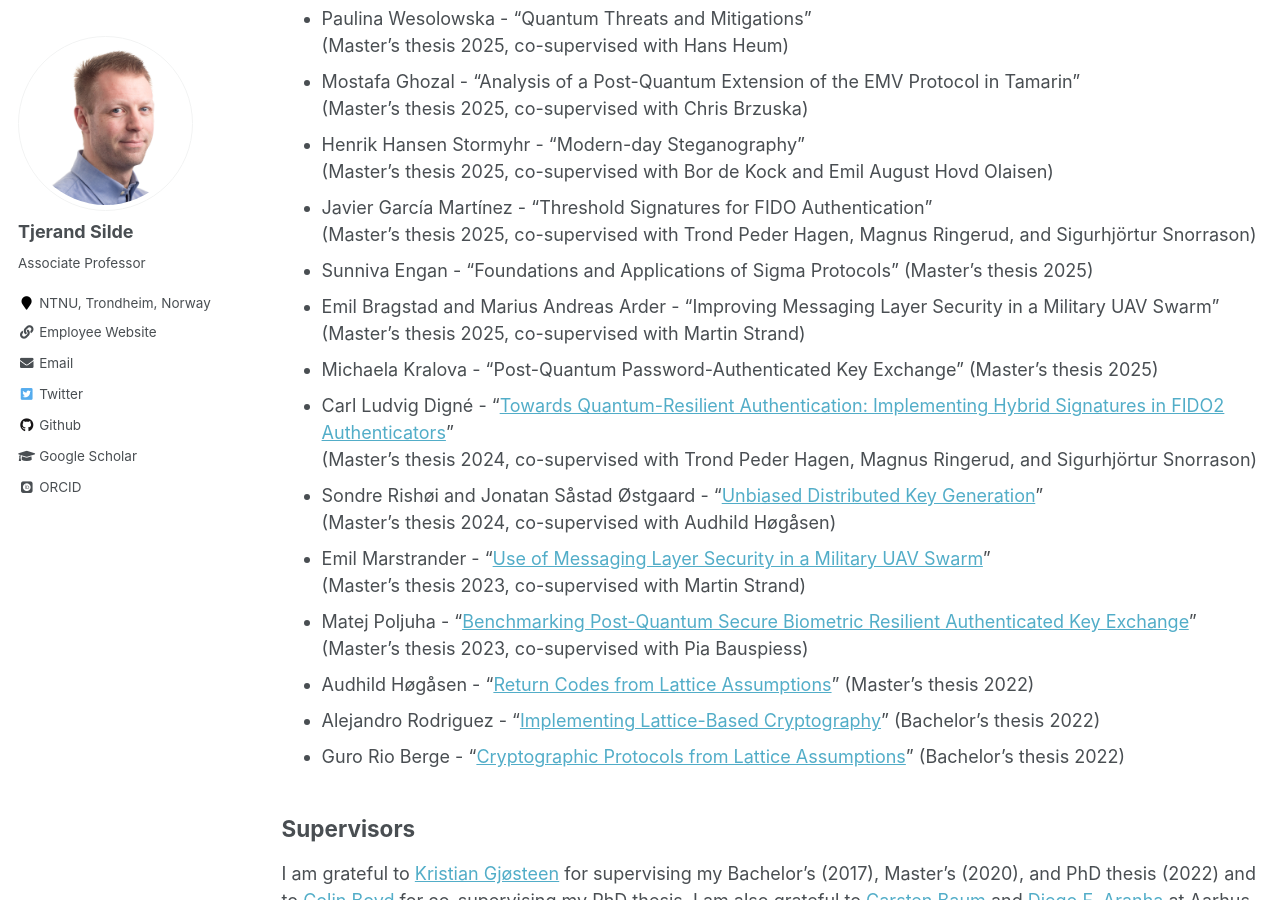
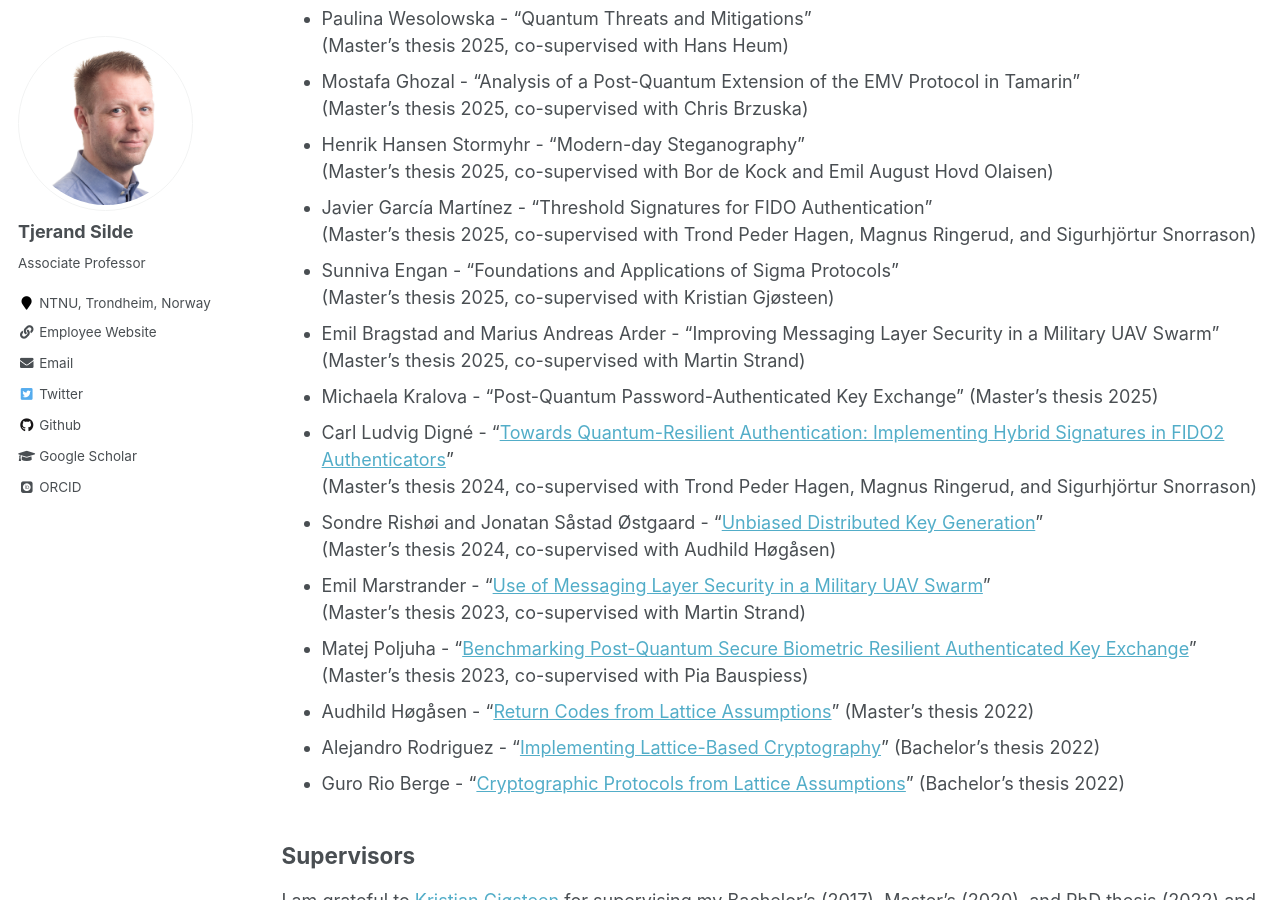
Before and after one commit to tjesi/tjesi.github.io, a Jekyll site: the page built from _pages/people.md, in a window 1280 px wide and 900 px high, scrolled down 645 px. Built offline with Jekyll 4.4.1, drawn with Linux system fonts in a browser that asks for light colours; some web fonts are replaced.

Commit message:
Update people.md

```diff
--- a/_pages/people.md
+++ b/_pages/people.md
@@ -29,7 +29,8 @@ author_profile: true
 (Master's thesis 2025, co-supervised with Bor de Kock and Emil August Hovd Olaisen)
 - Javier García Martínez - "Threshold Signatures for FIDO Authentication"
 (Master's thesis 2025, co-supervised with Trond Peder Hagen, Magnus Ringerud, and Sigurhjörtur Snorrason)
-- Sunniva Engan - "Foundations and Applications of Sigma Protocols" (Master's thesis 2025)
+- Sunniva Engan - "Foundations and Applications of Sigma Protocols"
+(Master's thesis 2025, co-supervised with Kristian Gjøsteen)
 - Emil Bragstad and Marius Andreas Arder - "Improving Messaging Layer Security in a Military UAV Swarm"
 (Master's thesis 2025, co-supervised with Martin Strand)
 - Michaela Kralova - "Post-Quantum Password-Authenticated Key Exchange" (Master's thesis 2025)
```
